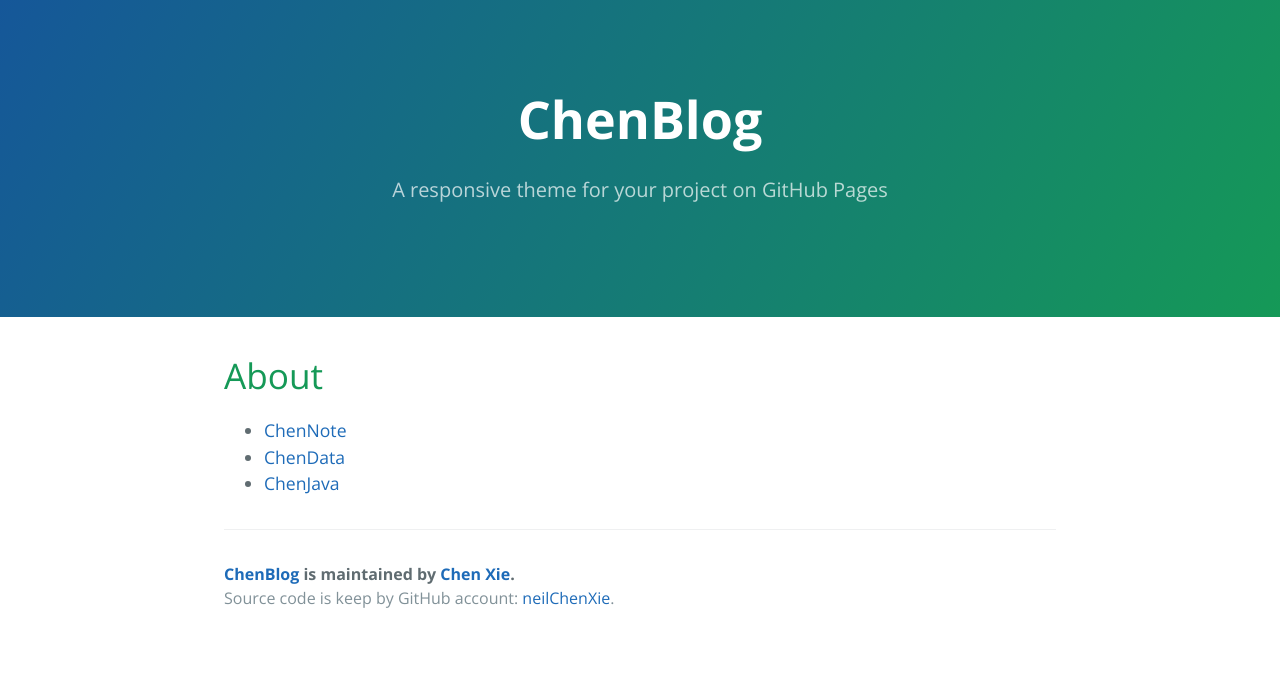
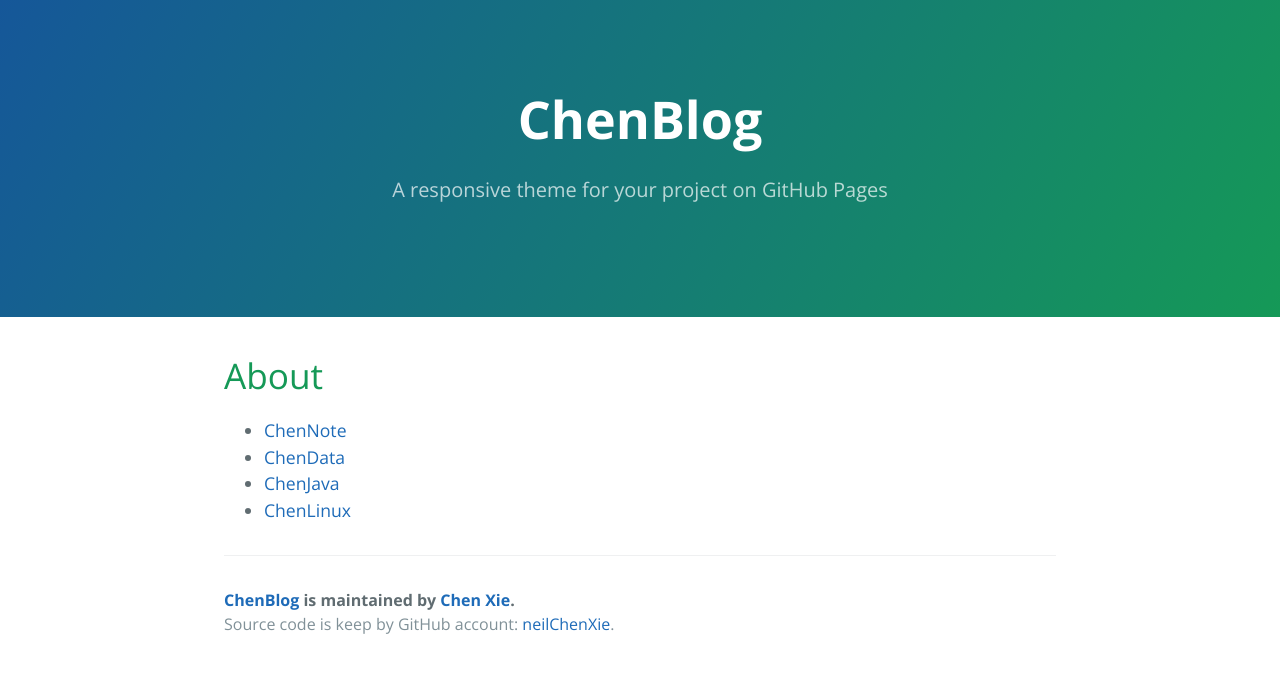
Before and after one commit to neilChenXie/neilChenXie.github.io, a Jekyll site: the page built from about.md, in a window 1280 px wide. Shown: the top 673 px of the page. Built offline with Jekyll 4.4.1, drawn with Linux system fonts in a browser that asks for light colours.

Commit message:
modified:   _data/project.yml

```diff
--- a/_data/project.yml
+++ b/_data/project.yml
@@ -6,3 +6,6 @@
 
 - name: ChenJava
   github: /ChenJava
+
+- name: ChenLinux
+  github: /ChenLinux
```
